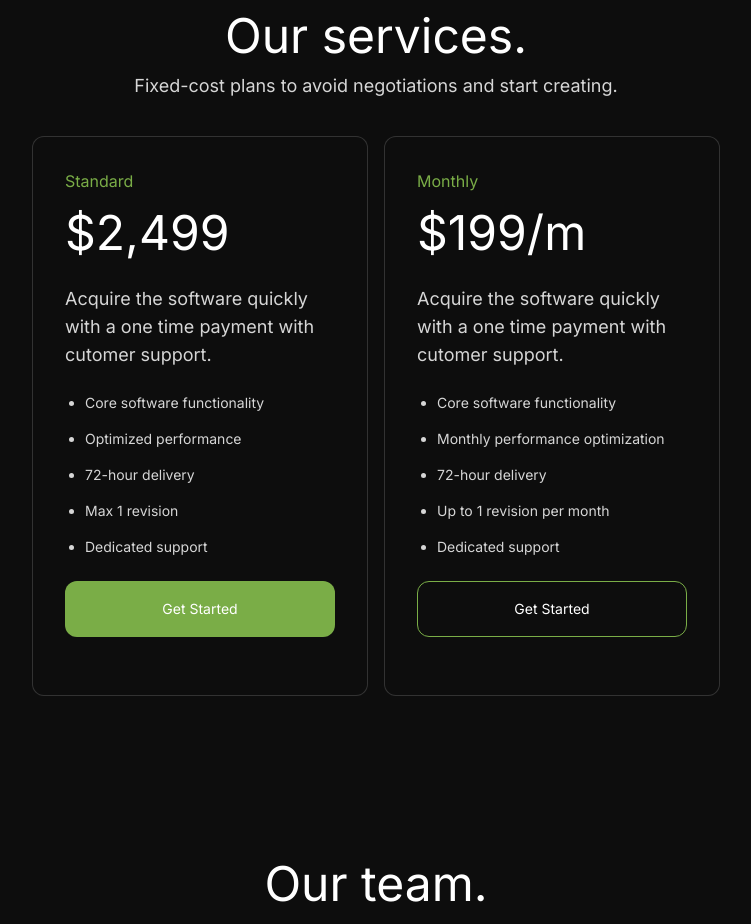
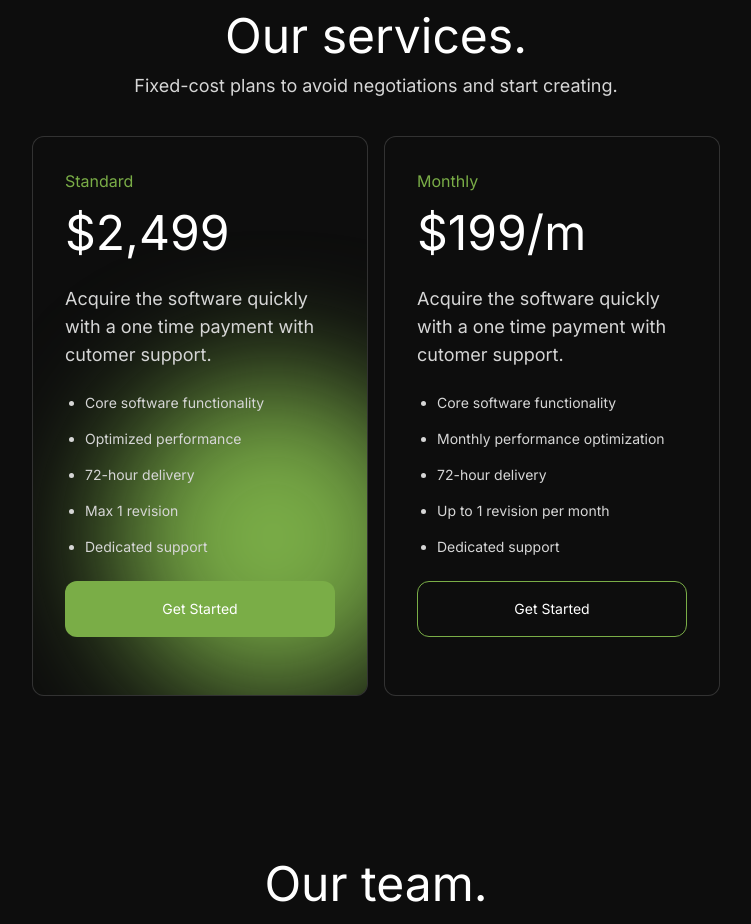
Before and after one commit to EbadullahSiddiqi/Kenjen, a React (Vite) app in the folder Kenjen/: page / in a window 1280 px wide. Shown: the part 3660-4584 px from the top of the page, without its empty margins (264-1015 px from the left). Built offline with nearby package versions, Linux system fonts and the light colour scheme; a web font is replaced by a local one.

Commit message:
Fixed the service-grad

```diff
--- a/Kenjen/src/Components/ServiceCards.jsx
+++ b/Kenjen/src/Components/ServiceCards.jsx
@@ -8,8 +8,11 @@ export default function ServiceCards({
   priority,
 }) {
   return (
-    <div className="service-card rounded-xl border w-full max-w-full sm:max-w-sm md:max-w-md lg:max-w-lg bg-black/30 overflow-hidden">
-      <div className="flex flex-col p-4 sm:p-6 md:p-8 gap-3 sm:gap-4 md:gap-6">
+    <div className="service-card rounded-xl border w-full max-w-full sm:max-w-sm md:max-w-md lg:max-w-lg bg-black/30 relative overflow-hidden">
+      {priority && (
+        <div className="service-grad bg-basegreen rounded-full blur-3xl absolute"></div>
+      )}
+      <div className="flex flex-col p-4 sm:p-6 md:p-8 gap-3 sm:gap-4 md:gap-6 relative z-10">
         <p className="text-basegreen text-base sm:text-xl md:text-base">
           {type}
         </p>
@@ -36,9 +39,6 @@ export default function ServiceCards({
           Get Started
         </button>
       </div>
-      {priority && (
-        <div className="service-grad -z-30 bg-basegreen rounded-full blur-3xl relative"></div>
-      )}
     </div>
   );
 }
--- a/Kenjen/src/index.css
+++ b/Kenjen/src/index.css
@@ -117,7 +117,8 @@ body {
 }
 
 .service-grad {
-  top: -20rem;
+  top: 15rem;
+  left: 5rem;
   height: 20rem;
   width: 20rem;
 }
```
